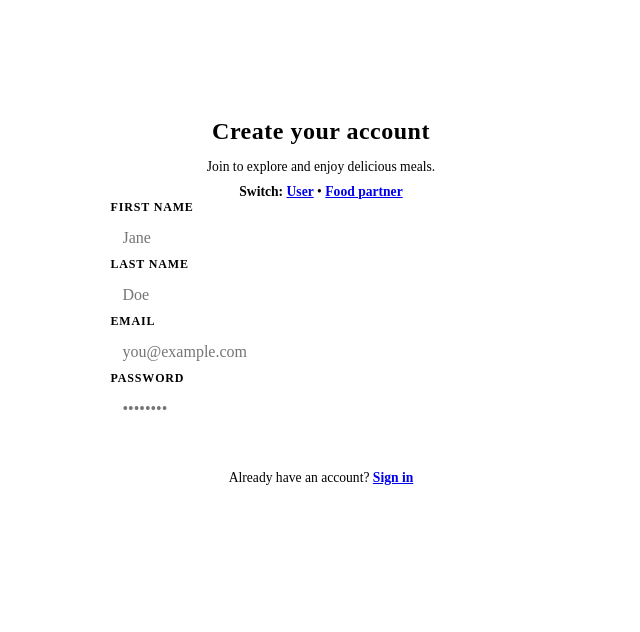
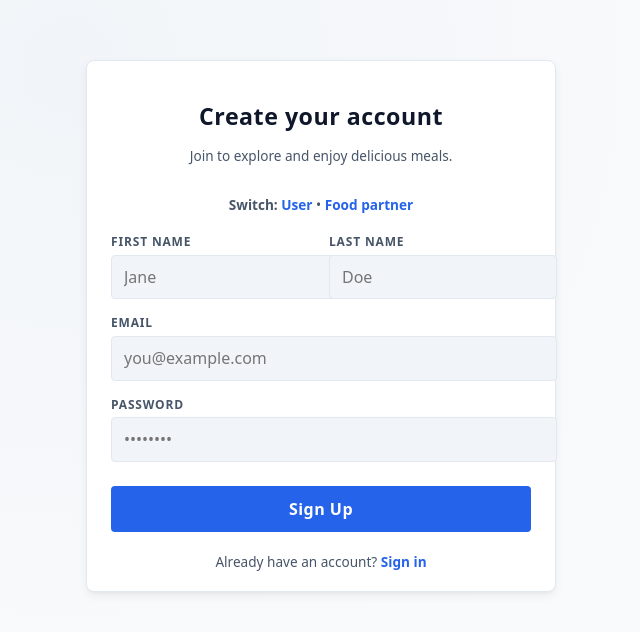
Before and after one commit to Amjadkhan9756/Food, a React app in the folder Frontend/: page /user/register in a window 1280 px wide. Shown: the part 114-746 px from the top of the page, without its empty margins (319-959 px from the left). Built offline with nearby package versions, Linux system fonts and the light colour scheme; the HTML template or start-up script is replaced by a standard one.

Commit message:
reistration css completed

```diff
--- a/Frontend/src/Style/auth-shared.css
+++ b/Frontend/src/Style/auth-shared.css
@@ -1,55 +1,55 @@
-.auth-page-wrapper{
+/* Shared Auth Form Styles */
+@import './theme.css';
+
+.auth-page-wrapper {
   min-height: 100dvh;
   display: flex;
-    align-items:center;
-    justify-content:center;
+  align-items: center;
+  justify-content: center;
   padding: var(--space-8) var(--space-4);
   background: radial-gradient(circle at 30% 20%, var(--color-surface-alt) 0%, var(--color-bg) 60%);
   background-attachment: fixed;
 }
 
-@media (prefers-color-scheme: dark){
-    .auth-page-wrapper{
+@media (prefers-color-scheme: dark) {
+  .auth-page-wrapper {
     background: radial-gradient(circle at 70% 60%, var(--color-surface-alt) 0%, var(--color-bg) 65%);
   }
 }
 
-.auth-card{
-    width:100%;
-    max-width: 421px;
-    background:var(--color-surface-alt);
-    border:1px solid var(--color-border);
-    padding:var(--space-6) var(--space-6) var(--space-5);
-    border-radius:var(--radius-md);
-    display:flex;
+.auth-card {
+  width: 100%;
+  max-width: 420px;
+  background: var(--color-surface);
+  border: 1px solid var(--color-border);
+  padding: var(--space-6) var(--space-6) var(--space-5);
+  border-radius: var(--radius-md);
+  box-shadow: var(--shadow-md);
+  display: flex;
   flex-direction: column;
-    gap:var(--space-5);
+  gap: var(--space-5);
 }
 
-.auth-card header {text-align: center;}
+.auth-card header { text-align: center; }
 
 .auth-title {
-    font-size:1.5rem;
-    font-weight:600;
+  font-size: 1.45rem;
+  font-weight: 600;
   letter-spacing: .5px;
   margin-bottom: var(--space-2);
 }
 
 .auth-subtitle {
-    font-size:.85rem;
-    color:var(--color-text-secondary);
+  font-size: .85rem;
+  color: var(--color-text-secondary);
 }
 
-form.auth-form {
-    display: flex;
-    flex-direction: column;
-    gap: var(--space-4);
-}
+form.auth-form { display: flex; flex-direction: column; gap: var(--space-4); }
 
-.field-group {display: flex; flex-direction: column; gap:4px}
+.field-group { display: flex; flex-direction: column; gap: 4px; }
 
 .field-group label {
-    font-size:.75rem;
+  font-size: .75rem;
   text-transform: uppercase;
   letter-spacing: .07em;
   font-weight: 600;
@@ -58,16 +58,16 @@ form.auth-form {
 
 .field-group input {
   appearance: none;
-    border:1px solid var(--color-border);
-    background:var(--color-surface-alt);
+  border: 1px solid var(--color-border);
+  background: var(--color-surface-alt);
   padding: 10px 12px;
-    font:inherit;
+  font: inherit;
   border-radius: var(--radius-sm);
   outline: none;
-    color:var(--color-text);
+  color: var(--color-text);
   transition: border-color var(--transition-base), background var(--transition-base), box-shadow var(--transition-base);
   width: 100%;
-    min-width: 0;
+  min-width: 0; /* allow shrinking inside flex parent */
 }
 
 .field-group input:focus-visible {
@@ -76,52 +76,49 @@ form.auth-form {
   background: var(--color-surface);
 }
 
-button.auth-submit{
-    margin-top:var(--space-2);
-    background:var(--color-accent);
-    color:#fff;
-    border:none;
+.two-col { display: flex; gap: var(--space-4); }
+.two-col .field-group { flex: 1 1 0; min-width: 0; }
+
+button.auth-submit {
+  margin-top: var(--space-2);
+  background: var(--color-accent);
+  color: #fff;
+  border: none;
   padding: 12px 16px;
-    font:inherit;
+  font: inherit;
   font-weight: 600;
   border-radius: var(--radius-sm);
   cursor: pointer;
   letter-spacing: .5px;
   display: inline-flex;
-    align-items:center;
-    justify-content:center;
-    gap:6px;
+  align-items: center;
+  justify-content: center;
+  gap: 6px;
   transition: background var(--transition-base), transform var(--transition-base), box-shadow var(--transition-base);
 }
 
-button.auth-submit:hover {background:var(--color-accent-hover);}
-button.auth-submit:active {transform: translateY(1px);}
-button.auth-submit:focus-visible {
-    outline: 2px solid var(--color-accent-hover);
-    outline-offset: 2px;
-}
+button.auth-submit:hover { background: var(--color-accent-hover); }
+button.auth-submit:active { transform: translateY(1px); }
+button.auth-submit:focus-visible { outline: 2px solid var(--color-accent-hover); outline-offset: 2px; }
 
-.auth-alt-action{
+.auth-alt-action {
   text-align: center;
   font-size: .85rem;
-    color:var(--color-text-secondary);
+  color: var(--color-text-secondary);
 }
 
 .auth-alt-action a { font-weight: 600; }
 
-.small-note {
-    font-size: .7rem;
-    color: var(--color-text-secondary);
-    line-height: 1.2;
-}
+.small-note { font-size: .7rem; color: var(--color-text-secondary); line-height: 1.2; }
 
+/* Utility for spacing adjustments */
 .gap-sm { gap: var(--space-2); }
 
+/* Responsive */
 @media (max-width: 480px) {
   .auth-card { padding: var(--space-5) var(--space-5) var(--space-4); }
   .two-col { flex-direction: column; }
 }
 
-body, .auth-card, .field-group input {
-    transition: background 200ms ease, color 200ms ease, border-color 200ms ease;
-}
+/* Smooth transitions for theme change */
+body, .auth-card, .field-group input { transition: background 200ms ease, color 200ms ease, border-color 200ms ease; }
--- /dev/null
+++ b/Frontend/src/Style/theme.css
@@ -0,0 +1,66 @@
+/* CSS Theme Variables (Light & Dark via system preference) */
+:root {
+  --color-bg: #f9fafb;
+  --color-surface: #ffffff;
+  --color-surface-alt: #f1f5f9;
+  --color-border: #e2e8f0;
+  --color-text: #0f172a;
+  --color-text-secondary: #475569;
+  --color-accent: #2563eb;
+  --color-accent-hover: #1d4ed8;
+  --color-danger: #dc2626;
+
+  --radius-xs: 2px;
+  --radius-sm: 4px;
+  --radius-md: 8px;
+
+  --font-stack: system-ui,-apple-system,BlinkMacSystemFont,"Segoe UI",Roboto,"Helvetica Neue",Arial,sans-serif;
+
+  --space-1: 4px;
+  --space-2: 8px;
+  --space-3: 12px;
+  --space-4: 16px;
+  --space-5: 20px;
+  --space-6: 24px;
+  --space-8: 32px;
+
+  --shadow-sm: 0 1px 2px rgba(0,0,0,.06);
+  --shadow-md: 0 4px 12px -2px rgba(0,0,0,.08),0 2px 4px -2px rgba(0,0,0,.06);
+
+  --transition-base: 120ms cubic-bezier(.4,0,.2,1);
+}
+
+@media (prefers-color-scheme: dark) {
+  :root {
+    --color-bg: #0f172a; /* slate-900 */
+    --color-surface: #1e293b; /* slate-800 */
+    --color-surface-alt: #24324a; /* custom */
+    --color-border: #334155; /* slate-700 */
+    --color-text: #f1f5f9; /* slate-100 */
+    --color-text-secondary: #94a3b8; /* slate-400 */
+    --color-accent: #3b82f6; /* blue-500 */
+    --color-accent-hover: #60a5fa; /* blue-400 */
+    --color-danger: #f87171; /* red-400 */
+    --shadow-sm: 0 1px 2px rgba(0,0,0,.5);
+    --shadow-md: 0 4px 18px -4px rgba(0,0,0,.5),0 2px 6px -2px rgba(0,0,0,.4);
+  }
+}
+
+/* Base element theming (can be imported once globally) */
+body {
+  font-family: var(--font-stack);
+  background: var(--color-bg);
+  color: var(--color-text);
+  -webkit-font-smoothing: antialiased;
+  line-height: 1.4;
+}
+
+a {
+  color: var(--color-accent);
+  text-decoration: none;
+  transition: color var(--transition-base);
+}
+
+a:hover, a:focus-visible { color: var(--color-accent-hover); }
+
+::selection { background: var(--color-accent); color: #fff; }
--- a/Frontend/src/pages/auth/UserRegister.jsx
+++ b/Frontend/src/pages/auth/UserRegister.jsx
@@ -1,9 +1,8 @@
 import React from 'react';
 import { Link } from 'react-router-dom';
-import '../../Style/auth-shared.css'
 import axios from 'axios';
 import { useNavigate } from 'react-router-dom';
-
+import "../../Style/auth-shared.css";
 const UserRegister = () => {
 
     const navigate = useNavigate();
```
Lines whose indentation alone changed are shown as unchanged.
